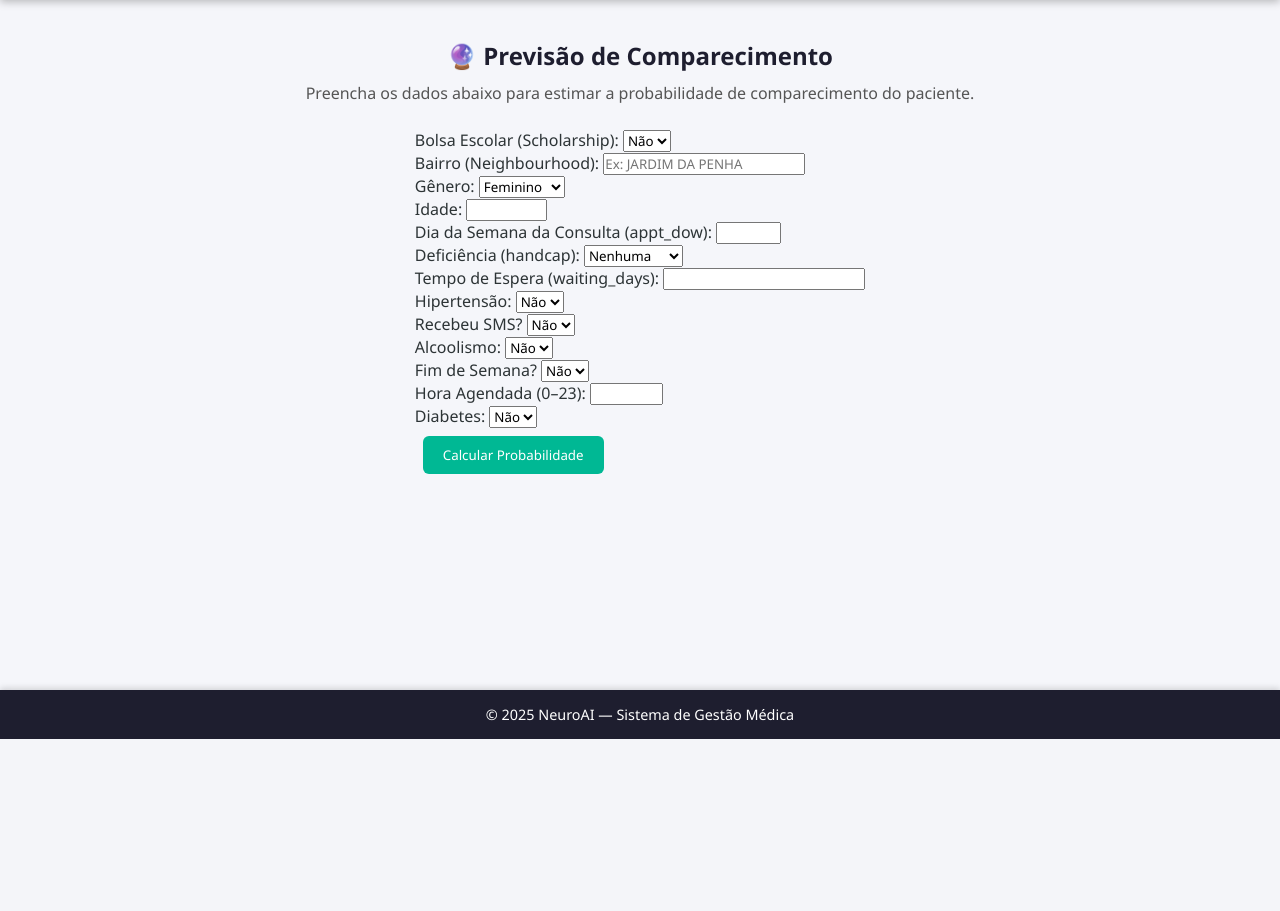
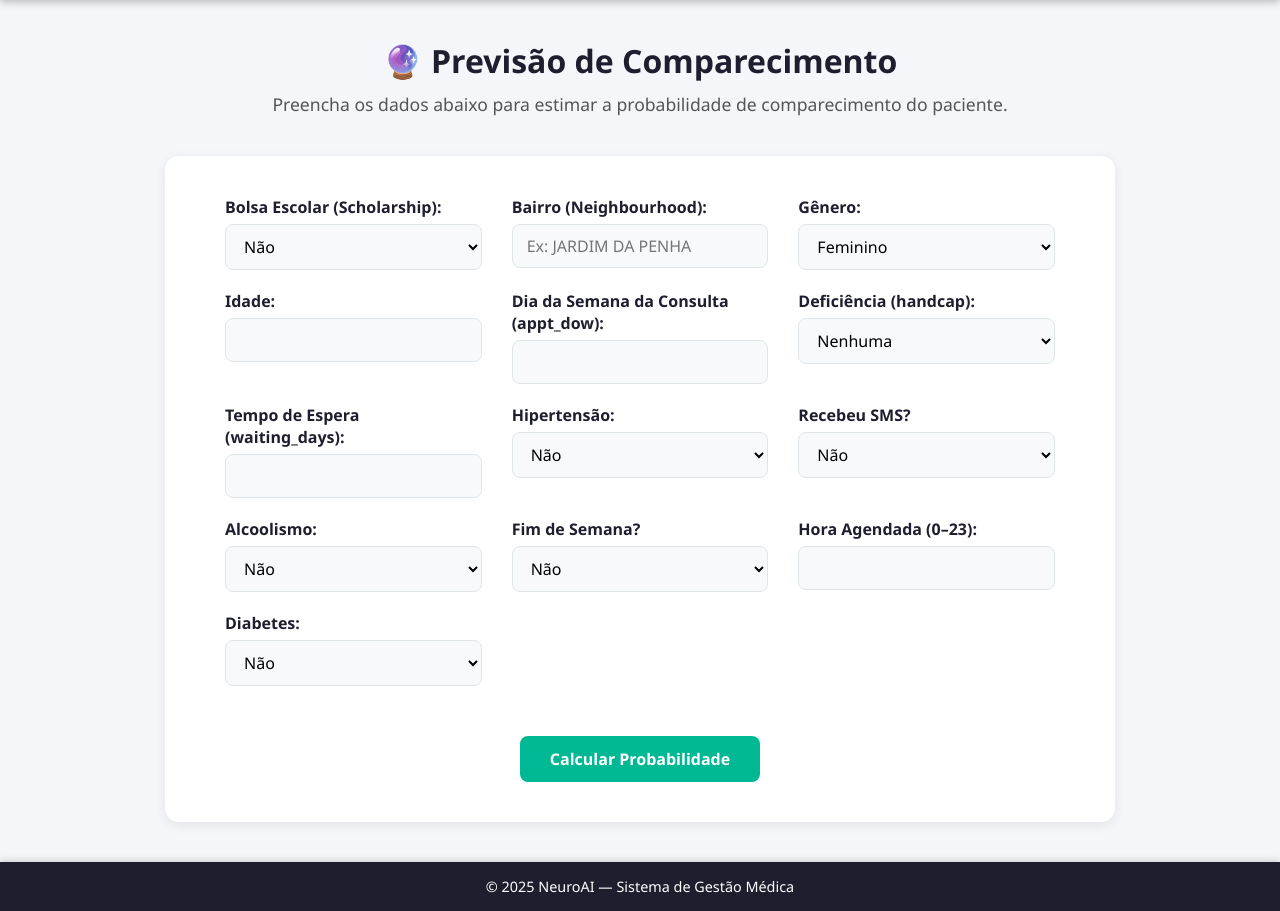
Before and after one commit to matheusmoyaoliveira/python-sprint-privado-4, a Flask app: page /predict/view in a window 1280 px wide. Shown: the part 61-972 px from the top of the page. Before the commit the page ends 800 px from the top, so only its background shows below. Run offline with Flask 3, Linux system fonts and the light colour scheme.

Commit message:
arrumando css do predict

```diff
--- /dev/null
+++ b/static/css/predict.css
@@ -0,0 +1,119 @@
+/* ------------------------------------------------------------
+   PREDICT - FORMULÁRIO DE PREVISÃO DE COMPARECIMENTO
+------------------------------------------------------------ */
+
+.page-predict {
+  width: 100%;
+  max-width: 1100px;
+  margin: 0 auto;
+  padding: 40px 20px 80px 20px;
+}
+
+/* Cabeçalho */
+.page-header {
+  text-align: center;
+  margin-bottom: 40px;
+}
+
+.page-header h1 {
+  color: var(--cor-principal);
+  font-size: 2rem;
+  margin-bottom: 10px;
+}
+
+.page-header p {
+  color: #555;
+  font-size: 1.1rem;
+}
+
+/* Formulário */
+form.form-predict {
+  background: var(--cor-branca);
+  padding: 40px 60px;
+  border-radius: 14px;
+  box-shadow: 0 3px 12px rgba(0, 0, 0, 0.08);
+  max-width: 950px;
+  margin: 0 auto;
+  display: flex;
+  flex-direction: column;
+  gap: 25px;
+}
+
+.form-grid {
+  display: grid;
+  grid-template-columns: repeat(auto-fit, minmax(240px, 1fr));
+  gap: 20px 30px;
+}
+
+form.form-predict label {
+  font-weight: 600;
+  display: block;
+  margin-bottom: 6px;
+  color: var(--cor-principal);
+}
+
+form.form-predict input,
+form.form-predict select {
+  width: 100%;
+  padding: 10px 14px;
+  border-radius: 8px;
+  border: 1px solid #dfe6e9;
+  background: #f8f9fa;
+  transition: 0.2s;
+  font-size: 1rem;
+}
+
+form.form-predict input:focus,
+form.form-predict select:focus {
+  border-color: var(--cor-secundaria);
+  background: #fff;
+  outline: none;
+  box-shadow: 0 0 0 2px rgba(26, 188, 156, 0.18);
+}
+
+/* Botão */
+.btn-success {
+  background: var(--cor-secundaria);
+  color: #fff;
+  border: none;
+  border-radius: 8px;
+  padding: 12px 26px;
+  cursor: pointer;
+  font-size: 1rem;
+  font-weight: 600;
+  align-self: center;
+  transition: 0.2s;
+}
+
+.btn-success:hover {
+  background: var(--cor-hover);
+  transform: scale(1.03);
+}
+
+/* Página de resultado */
+.card-result {
+  max-width: 550px;
+  margin: 40px auto;
+  background: var(--cor-branca);
+  border-radius: 14px;
+  box-shadow: 0 3px 12px rgba(0, 0, 0, 0.1);
+  padding: 40px;
+  text-align: center;
+}
+
+.card-result h2 {
+  color: var(--cor-principal);
+  margin-bottom: 20px;
+}
+
+.prob-value {
+  font-size: 2.4rem;
+  font-weight: bold;
+  color: var(--cor-secundaria);
+  margin-bottom: 10px;
+}
+
+.prob-interpret {
+  font-size: 1.2rem;
+  color: #555;
+}
--- a/templates/predict.html
+++ b/templates/predict.html
@@ -1,13 +1,15 @@
 {% extends "base.html" %}
 {% block title %}Prever Comparecimento - NeuroAI{% endblock %}
 {% block content %}
+
+<link rel="stylesheet" href="{{ url_for('static', filename='css/predict.css') }}">
 
 <section class="page-header">
   <h1>🔮 Previsão de Comparecimento</h1>
   <p>Preencha os dados abaixo para estimar a probabilidade de comparecimento do paciente.</p>
 </section>
 
-<form method="POST" action="{{ url_for('prever_comparecimento') }}">
+<form method="POST" action="{{ url_for('prever_comparecimento') }}" class="form-predict">
   <div class="form-grid">
     <div>
       <label>Bolsa Escolar (Scholarship):</label>
```
